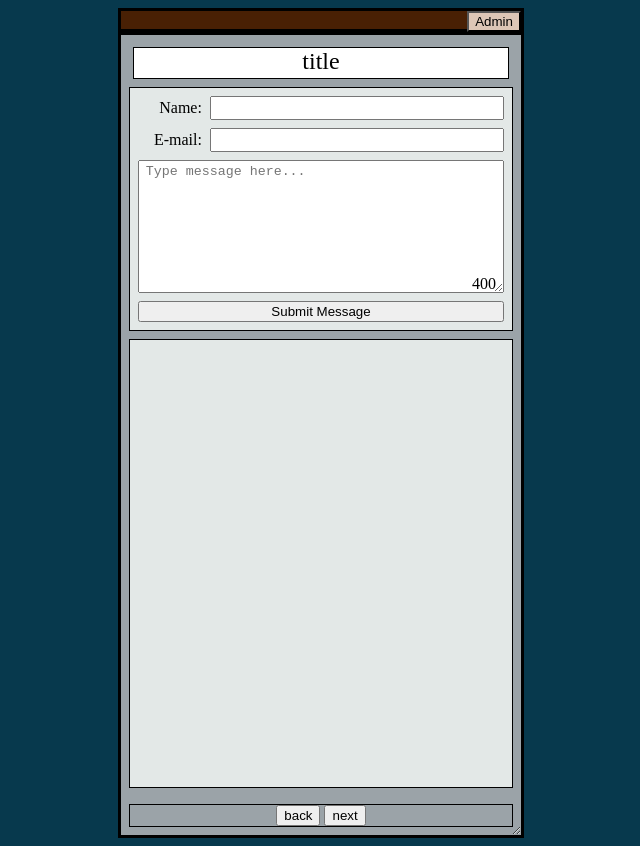
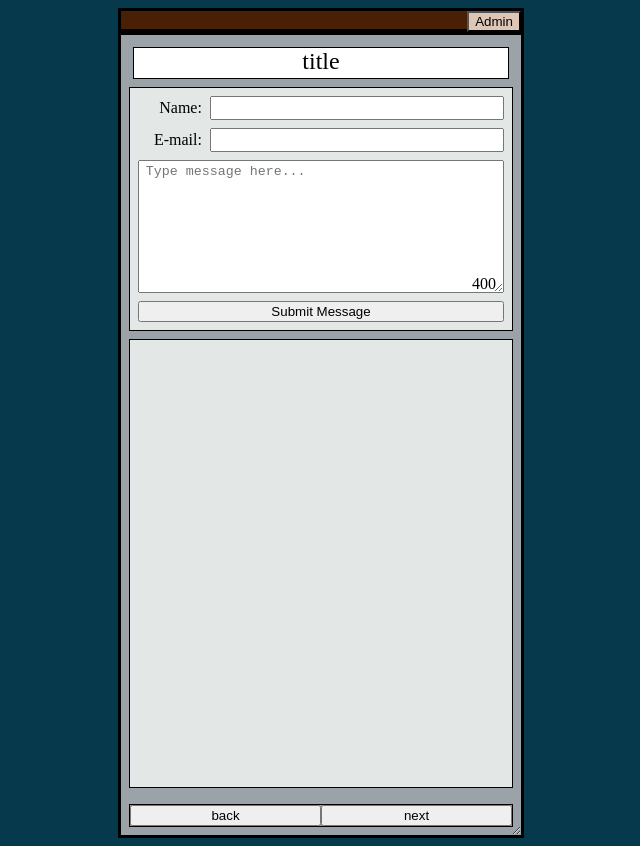
Before and after one commit to towa-hi/AD320_Guestbook, a website: page public/index.html in a window 1280 px wide. Shown: the whole page, without its empty margins (319-959 px from the left). Drawn offline with nearby package versions, Linux system fonts and the light colour scheme; no server answers.

Commit message:
made back and next buttons bigger

```diff
--- a/public/script.js
+++ b/public/script.js
@@ -1,5 +1,5 @@
 //This script runs when the page loads on client side. it gets all the data from the api, generates a page and then inserts it into index.html #display div
-//var serverIP = "http://18.218.147.148:3000/";
+//var serverIP = "http://18.218.147.148:3000";
 var serverIP = "http://localhost:3000";
 var serverCommentsAPI = serverIP + "/api/v1/comments/all";
 var serverPreferencesAPI = serverIP + "/api/v1/preferences";
@@ -153,6 +153,7 @@ function nextPage() {
 		console.log("can't execute nextPage(). Already on last page!");
 	}
 }
+
 //Declares variables for holding element values
 var messageStyle;
 var counterDiv;
--- a/public/stylesheets/style.css
+++ b/public/stylesheets/style.css
@@ -144,7 +144,21 @@ background-color:;
 	text-align: center;
 }
 
+#page-select-container {
+	display: flex;
+
+}
+
+#back-page-link {
+	width: 100%;
+}
+#next-page-link {
+	width:100%;
+}
+
+
  /** Admin css */
+
  #adform-container {
 	max-width:800px;
 	width:100%;
```
